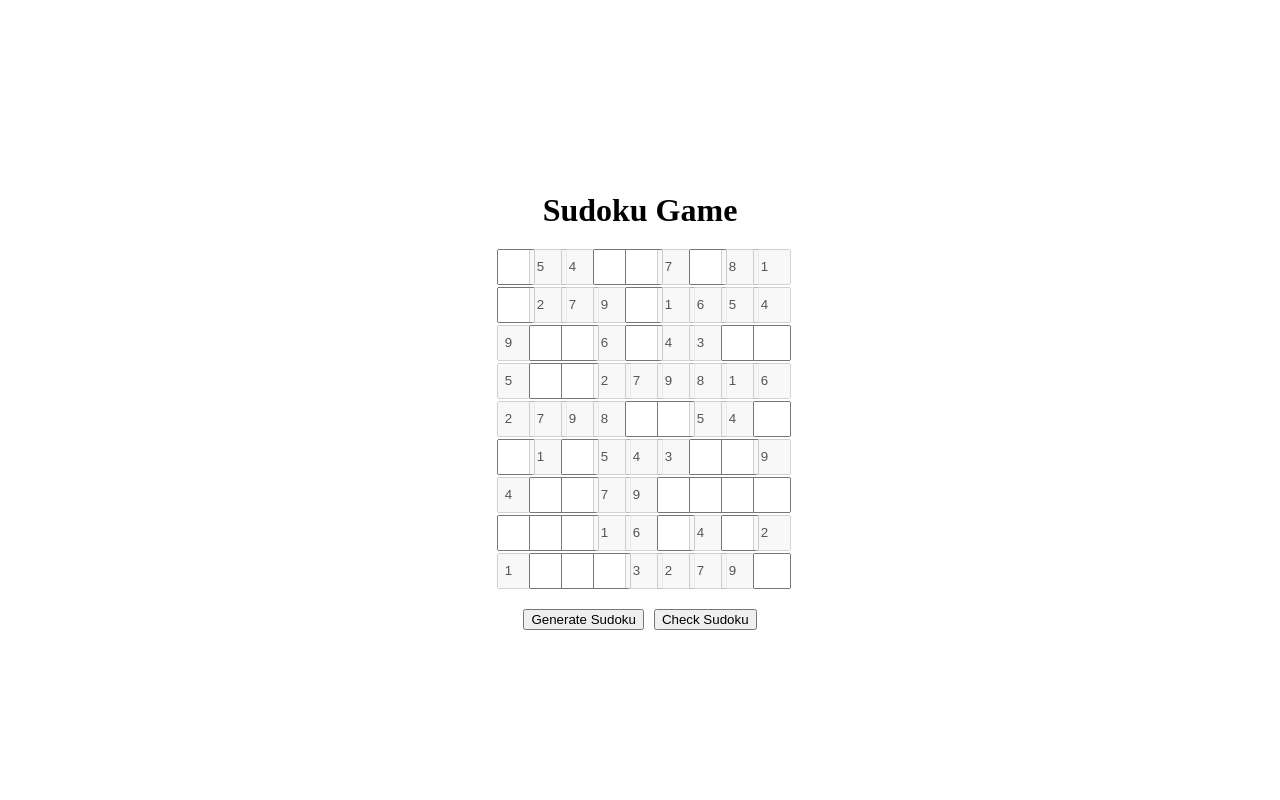
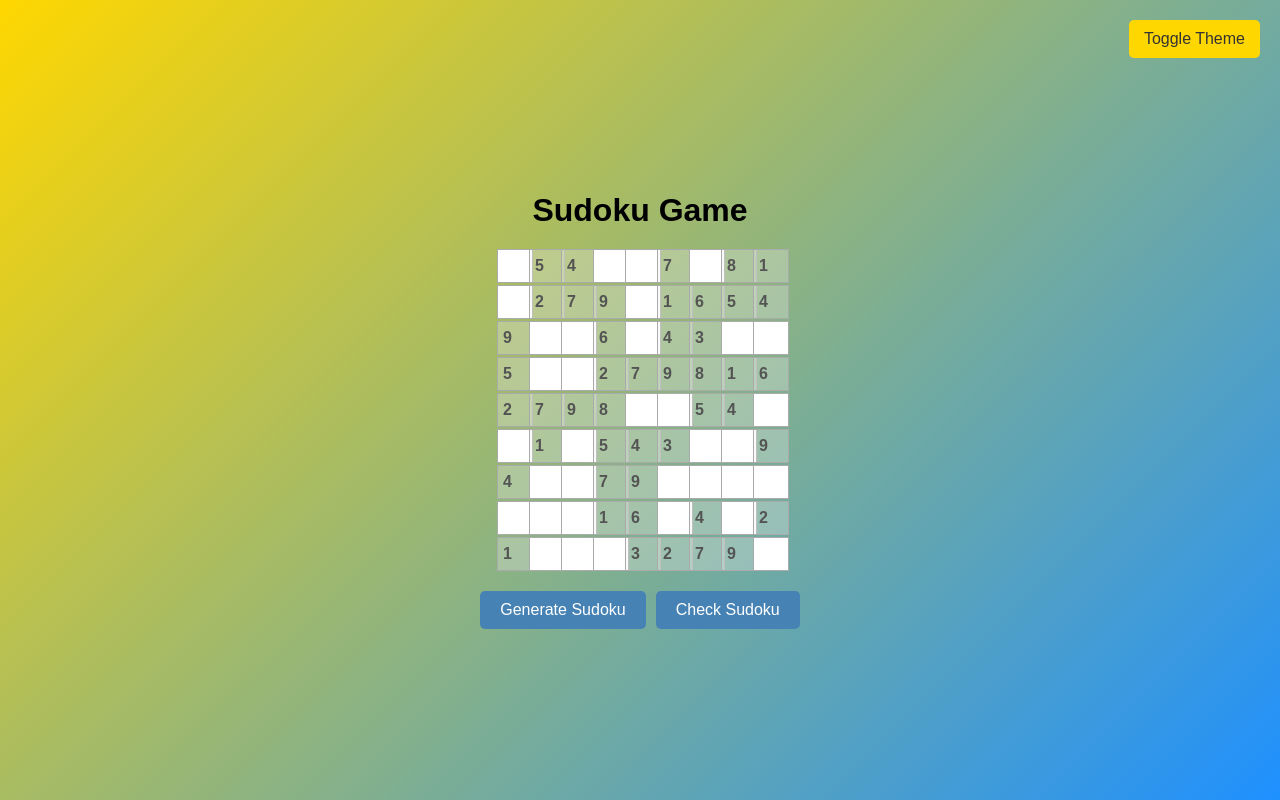
Before and after one commit to monkey-d-siyam/Sudoku_Game, a Django app: page / in a window 1280 px wide. Run offline with Django 5.2, Linux system fonts and the light colour scheme.

Commit message:
Game with little decoration

```diff
--- a/sudoku/game/templates/game/index.html
+++ b/sudoku/game/templates/game/index.html
@@ -10,6 +10,19 @@
             height: 100vh;
             flex-direction: column;
             margin: 0;
+            font-family: Arial, sans-serif;
+            background: linear-gradient(135deg, #87CEEB, #FFB6C1);
+            animation: backgroundAnimation 10s infinite alternate;
+            transition: background 0.5s ease-in-out;
+        }
+
+        @keyframes backgroundAnimation {
+            0% {
+                background: linear-gradient(135deg, #87CEEB, #FFB6C1);
+            }
+            100% {
+                background: linear-gradient(135deg, #FFD700, #1E90FF);
+            }
         }
 
         h1 {
@@ -26,6 +39,19 @@
             width: 30px;
             height: 30px;
             text-align: center;
+            transition: background 0.3s ease-in-out;
+            border: 1px solid #aaa;
+            font-size: 16px;
+            font-weight: bold;
+        }
+
+        .sudoku-cell:focus {
+            outline: none;
+            background: #FFFFA6; /* A light yellow color */
+        }
+
+        .highlight {
+            background: #FFECB3; /* Soft orange highlight */
         }
 
         .button-container {
@@ -33,9 +59,64 @@
             display: flex;
             gap: 10px;
         }
+
+        button {
+            padding: 10px 20px;
+            font-size: 16px;
+            cursor: pointer;
+            border: none;
+            border-radius: 5px;
+            background-color: #4682B4; /* Steel blue */
+            color: white;
+            transition: transform 0.3s ease, background-color 0.3s ease;
+        }
+
+        button:hover {
+            transform: scale(1.1);
+            background-color: #1E90FF;
+        }
+
+        .theme-toggle-container {
+            position: absolute;
+            top: 20px;
+            right: 20px;
+        }
+
+        #theme-toggle {
+            background-color: #FFD700; /* Golden */
+            color: #333;
+            padding: 10px 15px;
+        }
+
+        #theme-toggle:hover {
+            background-color: #FFC107;
+        }
+
+        .dark-mode {
+            background: linear-gradient(135deg, #333, #555);
+            color: #fff;
+        }
+
+        .dark-mode .sudoku-cell {
+            border-color: #777;
+            color: white;
+        }
+
+        .dark-mode .highlight {
+            background: #444;
+        }
+
+        .dark-mode button {
+            background-color: #555;
+            color: #fff;
+        }
     </style>
 </head>
 <body>
+    <div class="theme-toggle-container">
+        <button id="theme-toggle" onclick="toggleTheme()">Toggle Theme</button>
+    </div>
+
     <h1>Sudoku Game</h1>
     <div id="sudoku-grid"></div>
     <div class="button-container">
@@ -47,8 +128,9 @@
     <script>
         const grid = document.getElementById('sudoku-grid');
         const solutionGrid = Array.from({ length: 9 }, () => Array(9).fill(0));
+        let isDarkMode = false;
 
-        // Generates a Sudoku puzzle
+        // Generate a new Sudoku puzzle
         function generateSudoku() {
             grid.innerHTML = ''; // Clear the grid
             let newGrid = generateRandomSudoku();
@@ -56,15 +138,16 @@
 
             for (let i = 0; i < 9; i++) {
                 for (let j = 0; j < 9; j++) {
-                    let cell = document.createElement('input');
+                    const cell = document.createElement('input');
                     cell.type = 'number';
                     cell.min = 1;
                     cell.max = 9;
                     cell.className = 'sudoku-cell';
                     cell.addEventListener('input', limitInput);
+                    cell.addEventListener('focus', () => highlightCell(i, j));
+                    cell.addEventListener('blur', () => removeHighlights());
 
                     if (Math.random() < 0.5) {
-                        // Hide some cells for the puzzle
                         cell.value = '';
                     } else {
                         cell.value = newGrid[i][j];
@@ -74,7 +157,7 @@
                 }
             }
 
-            document.getElementById('solution-button').style.display = 'none'; // Hide solution button
+            document.getElementById('solution-button').style.display = 'none'; // Hide the solution button
         }
 
         // Generate a valid random Sudoku
@@ -82,7 +165,7 @@
             let base = Array.from({ length: 9 }, (_, i) => i + 1);
             shuffleArray(base);
 
-            let grid = Array.from({ length: 9 }, () => Array(9).fill(0));
+            const grid = Array.from({ length: 9 }, () => Array(9).fill(0));
             for (let i = 0; i < 9; i++) {
                 for (let j = 0; j < 9; j++) {
                     grid[i][j] = base[(i * 3 + Math.floor(i / 3) + j) % 9];
@@ -91,7 +174,6 @@
             return grid;
         }
 
-        // Fisher-Yates shuffle for row/column shuffling
         function shuffleArray(array) {
             for (let i = array.length - 1; i > 0; i--) {
                 const j = Math.floor(Math.random() * (i + 1));
@@ -99,7 +181,6 @@
             }
         }
 
-        // Input validation to ensure only 1-9 values
         function limitInput(event) {
             const value = parseInt(event.target.value, 10);
             if (value < 1 || value > 9 || isNaN(value)) {
@@ -107,19 +188,29 @@
             }
         }
 
-        // Copy grid
-        function copyGrid(src, dest) {
-            for (let i = 0; i < 9; i++) {
-                for (let j = 0; j < 9; j++) {
-                    dest[i][j] = src[i][j];
+        function highlightCell(row, col) {
+            const cells = document.querySelectorAll('.sudoku-cell');
+
+            cells.forEach(cell => cell.classList.remove('highlight'));
+
+            for (let i = 0; i < 81; i++) {
+                const currRow = Math.floor(i / 9);
+                const currCol = i % 9;
+
+                if (currRow === row || currCol === col || (Math.floor(currRow / 3) === Math.floor(row / 3) && Math.floor(currCol / 3) === Math.floor(col / 3))) {
+                    cells[i].classList.add('highlight');
                 }
             }
         }
 
-        // Check Sudoku
+        function removeHighlights() {
+            const cells = document.querySelectorAll('.sudoku-cell');
+            cells.forEach(cell => cell.classList.remove('highlight'));
+        }
+
         function checkSudoku() {
             const cells = document.querySelectorAll('.sudoku-cell');
-            let userGrid = Array.from({ length: 9 }, () => Array(9).fill(0));
+            const userGrid = Array.from({ length: 9 }, () => Array(9).fill(0));
             let valid = true;
 
             cells.forEach((cell, index) => {
@@ -127,11 +218,7 @@
                 const col = index % 9;
                 const value = parseInt(cell.value, 10);
 
-                if (!isNaN(value)) {
-                    userGrid[row][col] = value;
-                } else {
-                    userGrid[row][col] = 0; // Keep zeros for empty cells
-                }
+                userGrid[row][col] = isNaN(value) ? 0 : value;
             });
 
             valid &= checkRows(userGrid);
@@ -146,25 +233,22 @@
             }
         }
 
-        // Check rows
         function checkRows(grid) {
             return grid.every(row => row.filter(Boolean).length === new Set(row).size);
         }
 
-        // Check columns
         function checkCols(grid) {
             for (let col = 0; col < 9; col++) {
-                let column = grid.map(row => row[col]);
+                const column = grid.map(row => row[col]);
                 if (column.filter(Boolean).length !== new Set(column).size) return false;
             }
             return true;
         }
 
-        // Check 3x3 subgrids
         function checkSubgrids(grid) {
             for (let boxRow = 0; boxRow < 3; boxRow++) {
                 for (let boxCol = 0; boxCol < 3; boxCol++) {
-                    let subgrid = [];
+                    const subgrid = [];
                     for (let row = boxRow * 3; row < boxRow * 3 + 3; row++) {
                         for (let col = boxCol * 3; col < boxCol * 3 + 3; col++) {
                             subgrid.push(grid[row][col]);
@@ -176,7 +260,6 @@
             return true;
         }
 
-        // Show solution
         function showSolution() {
             const cells = document.querySelectorAll('.sudoku-cell');
             cells.forEach((cell, index) => {
@@ -188,7 +271,20 @@
             });
         }
 
-        generateSudoku(); // Generate the initial Sudoku when loaded
+        function toggleTheme() {
+            isDarkMode = !isDarkMode;
+            document.body.classList.toggle('dark-mode', isDarkMode);
+        }
+
+        function copyGrid(src, dest) {
+            for (let i = 0; i < 9; i++) {
+                for (let j = 0; j < 9; j++) {
+                    dest[i][j] = src[i][j];
+                }
+            }
+        }
+
+        generateSudoku();
     </script>
 </body>
 </html>
```
